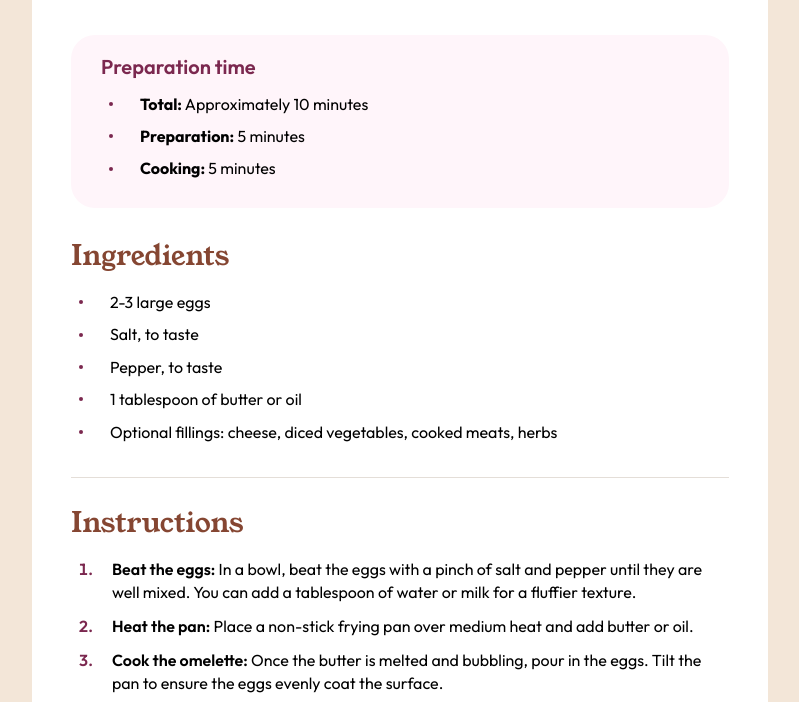
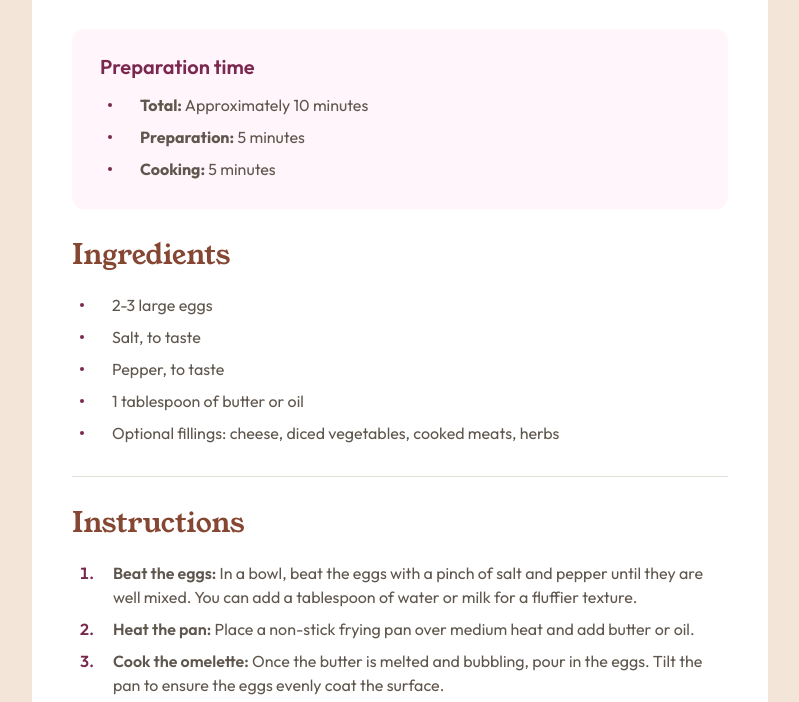
Before and after one commit to elisilk/recipe-page, a plain HTML site: page index.html in a window 1280 px wide. Shown: the part 618-1320 px from the top of the page, without its empty margins (240-1039 px from the left). Drawn offline with Linux system fonts and the light colour scheme.

Commit message:
Totally redone solution based on the Figma design file.

```diff
--- a/index.html
+++ b/index.html
@@ -14,17 +14,15 @@
   <body>
 
     <main>
-      <article class="recipe">
-
-        <div class="wrapper">
+      <article class="article">
         <header>
-            <img class="recipe__image" src="assets/images/image-omelette.jpeg" alt="Simple omelette">
-            <h1>Simple Omelette Recipe</h1>
+          <img class="article__image" src="assets/images/image-omelette.jpeg" alt="Simple omelette">
+          <h1 class="article__title">Simple Omelette Recipe</h1>
           <p>An easy and quick dish, perfect for any meal. This classic omelette combines beaten eggs cooked to perfection, optionally filled with your choice of cheese, vegetables, or meats.</p>
         </header>
 
         <section class="section section--highlight">
-            <h2>Preparation time</h2>
+          <h2 class="section__title">Preparation time</h2>
           <ul>
             <li>
               <p>
@@ -42,7 +40,7 @@
         </section>
 
         <section class="section">
-            <h2>Ingredients</h2>
+          <h2 class="section__title">Ingredients</h2>
           <ul>
             <li>2-3 large eggs</li>
             <li>Salt, to taste</li>
@@ -53,7 +51,7 @@
         </section>
 
         <section class="section">
-            <h2>Instructions</h2>
+          <h2 class="section__title">Instructions</h2>
           <ol>
             <li>
               <b>Beat the eggs:</b> In a bowl, beat the eggs with a pinch of salt and pepper until they are well mixed. You can add a tablespoon of water or milk for a fluffier texture.
@@ -75,7 +73,7 @@
         </section>
 
         <section class="section">
-            <h2>Nutrition</h2>
+          <h2 class="section__title">Nutrition</h2>
           <p>The table below shows nutritional values per serving without the additional fillings.</p>
           <table>
             <tbody>
@@ -98,7 +96,6 @@
             </tbody>
           </table>
         </section>
-        </div>
       </article>
     </main>
 
--- a/style.css
+++ b/style.css
@@ -20,20 +20,28 @@
   --fw-medium: 600;
   --fw-bold: 700;
 
-  --fs-100: 0.75rem;
-  --fs-200: 0.975rem;
-  --fs-500: 1.75rem;
-  --fs-600: 2.25rem;
+  --fs-100: 0.75rem; /* 12px */
+  --fs-200: 0.975rem; /* 15.6px */
+  --fs-800: 2.25rem; /* 36px */
 
-  --clr-neutral-100: hsl(0, 0%, 100%);
-  --clr-neutral-200: hsl(330, 100%, 98%);
-  --clr-neutral-400: hsl(30, 54%, 90%);
-  --clr-neutral-500: hsl(30, 18%, 87%);
-  --clr-neutral-800: hsl(30, 10%, 34%);
-  --clr-neutral-900: hsl(24, 5%, 18%);
+  --fs-400: 1rem; /* 16px */
+  --fs-500: 1.25rem; /* 20px */
+  --fs-700: 1.75rem; /* 28px */
+  --fs-900: 2.5rem; /* 40px */
 
-  --clr-nutmeg: hsl(14, 45%, 36%);
-  --clr-raspberry: hsl(332, 51%, 32%);
+  --lh-normal: 100%;
+  --lh-expanded: 150%;
+
+  --clr-white: hsl(0, 0%, 100%);
+
+  --clr-stone-100: hsl(30, 54%, 90%);
+  --clr-stone-150: hsl(30, 18%, 87%);
+  --clr-stone-600: hsl(30, 10%, 34%);
+  --clr-stone-900: hsl(24, 5%, 18%);
+
+  --clr-brown-800: hsl(14, 45%, 36%);
+  --clr-rose-800: hsl(332, 51%, 32%);
+  --clr-rose-50: hsl(330, 100%, 98%);
 }
 
 *,
@@ -55,87 +63,94 @@ img {
 html {
   font-family: var(--ff-body);
   font-weight: var(--fw-regular);
-  line-height: 1.5;
+  line-height: var(--lh-expanded);
 }
 
 body {
   min-height: 100vh;
   display: flex;
-  align-items: center;
+  align-items: start;
   justify-content: center;
+  background-color: var(--clr-stone-100);
 }
 
-h1,
-h2,
-h3 {
-  font-family: var(--ff-headings);
-  font-weight: var(--fw-regular);
+.article {
+  min-width: 20rem; /* 320px */
+  max-width: 46rem; /* 736px */
+  margin-inline: auto;
+  padding-inline: 32px;
+  padding-block-end: 40px;
+  color: var(--clr-stone-600);
+  background-color: var(--clr-white);
+
+  display: flex;
+  flex-direction: column;
+  gap: 2rem;
 }
 
-h1 {
-  font-size: var(--fs-600);
-  line-height: 1;
-  margin-block: 40px 24px;
-}
-
-h2 {
-  font-size: var(--fs-500);
-  color: var(--clr-nutmeg);
-  margin-block-end: 16px;
-}
-
-.section--highlight h2 {
-  color: var(--clr-raspberry);
-  font-family: var(--ff-body);
-  font-weight: var(--fw-medium);
-  font-size: 20px;
-  margin-block-end: 12px;
-}
-
-.recipe {
-  background-color: var(--clr-neutral-100);
-  min-width: 375px;
-  max-width: 736px;
-  margin-inline: auto;
-}
-
-.wrapper {
-  padding-inline: 32px;
-  margin-inline: auto;
-}
-
-.recipe__image {
+.article__image {
   left: 50%;
+  right: 50%;
   margin-left: -50vw;
   margin-right: -50vw;
+  position: relative;
   max-width: 100vw;
-  position: relative;
-  right: 50%;
   width: 100vw;
 }
 
+.article__title {
+  font-family: var(--ff-headings);
+  font-size: var(--fs-800);
+  font-weight: var(--fw-regular);
+  line-height: var(--lh-normal);
+  color: var(--clr-stone-900);
+  margin-block: 2.5rem 1.5rem;
+}
+
 .section {
-  margin-block-end: 18px;
-  padding-block: 7px 24px;
-  border-bottom: 1px solid var(--clr-neutral-500);
+  padding-block-end: calc(2rem - 1px);
+  border-bottom: 1px solid var(--clr-stone-150);
+  display: flex;
+  flex-direction: column;
+  gap: 1.5rem;
 }
 
 .section:last-of-type {
   border-bottom: none;
-  margin-block-end: 0;
   padding-block-end: 0;
 }
 
 .section--highlight {
-  margin-block: 32px 16px;
-  padding: 18px 24px;
+  padding: 1.5rem;
   border: none;
-  background-color: var(--clr-neutral-200);
-  border-radius: 24px;
+  border-radius: 12px;
+  background-color: var(--clr-rose-50);
+  gap: 1rem;
+}
+
+.section__title {
+  font-family: var(--ff-headings);
+  font-size: var(--fs-700);
+  font-weight: var(--fw-regular);
+  line-height: var(--lh-normal);
+  color: var(--clr-brown-800);
+}
+
+.section--highlight .section__title {
+  color: var(--clr-rose-800);
+  font-family: var(--ff-body);
+  font-weight: var(--fw-medium);
+  font-size: var(--fs-500);
+}
+
+ul,
+ol {
+  display: flex;
+  flex-direction: column;
+  gap: 0.5rem;
 }
 
 ul li {
-  margin-block-end: 8px;
   display: flex;
   align-items: center;
 }
@@ -143,21 +158,20 @@ ul li {
 ul li::before {
   flex-shrink: 0;
   content: "";
-  width: 4px;
-  height: 4px;
+  width: 0.25rem;
+  height: 0.25rem;
   border-radius: 50%;
-  background: var(--clr-raspberry);
-  margin-inline: 8px 27px;
+  background: var(--clr-rose-800);
+  margin-inline: 0.5rem 1.75rem;
 }
 
 ol li {
   margin-inline-start: 25px;
   padding-inline-start: 16px;
-  margin-block-end: 8px;
 }
 
 ol li::marker {
-  color: var(--clr-raspberry);
+  color: var(--clr-rose-800);
   font-weight: var(--fw-medium);
 }
 
@@ -167,12 +181,11 @@ li > b {
 
 table {
   width: 100%;
-  margin-block: 12px;
   border-collapse: collapse;
 }
 
 tr {
-  border-bottom: 1px solid var(--clr-neutral-500);
+  border-bottom: 1px solid var(--clr-stone-150);
 }
 
 tr:last-of-type {
@@ -182,9 +195,8 @@ tr:last-of-type {
 th {
   text-align: start;
   font-weight: var(--fw-regular);
-  padding-block: 12px 11px;
+  width: 52.5%;
   padding-inline-start: 32px;
-  width: 52.5%;
 }
 
 td {
@@ -192,59 +204,63 @@ td {
   font-weight: var(--fw-medium);
 }
 
-@media (min-width: 736px) {
-  html {
-    line-height: 1.4;
+th,
+td {
+  padding-block: 0.75rem;
 }
 
-  body {
-    background-color: var(--clr-neutral-400);
+tr:first-of-type th,
+tr:first-of-type td {
+  padding-block-start: 0;
 }
 
-  h1 {
-    font-size: 2.5rem;
-    line-height: 1.2;
-    margin-block: 38px 19px;
+tr:last-of-type th,
+tr:last-of-type td {
+  padding-block-end: 0;
 }
 
-  h2 {
-    font-size: 1.75rem;
+@media (min-width: 712px) {
+  body {
+    align-items: center;
   }
 
-  .recipe {
-    margin-block: 122px;
-    padding: 40px 39px;
-    border-radius: 26px;
+  /* 768px - 616px content - 48px x2 for margin = 56px */
+  /* 768px - 56px = 712px = 44.5rem */
+  .article {
+    margin-block: 8rem; /* 128px */
+    margin-inline: 3rem; /* 48px */
+    border-radius: 1.5rem;
+    padding: 2.5rem;
   }
 
-  .recipe__image {
-    border-radius: 12px;
+  .article__image {
     margin: 0;
     left: 0;
     right: 0;
     width: 100%;
+    border-radius: 0.75rem;
+  }
 }
 
-  .wrapper {
-    padding-inline: 0;
+@media (min-width: 736px) {
+  html {
+    /* line-height: 1.4; */
+  }
+
+  .article {
+    margin-block: 123px; /* 128px */
+  }
+
+  .article__title {
+    font-size: var(--fs-900);
+  }
+
+  .section__title {
+    font-size: 1.75rem;
   }
 
   .section--highlight {
-    margin-block-start: 40px;
-    margin-block-end: 21px;
-    padding: 18px 30px;
-  }
-
-  .section--highlight h2 {
-    font-size: 1.25rem;
-  }
-
-  ul li {
-    margin-block-end: 10px;
-  }
-
-  ol li {
-    margin-block-end: 12px;
+    padding: 28px;
   }
 
   th {
```
Lines whose indentation alone changed are shown as unchanged.
